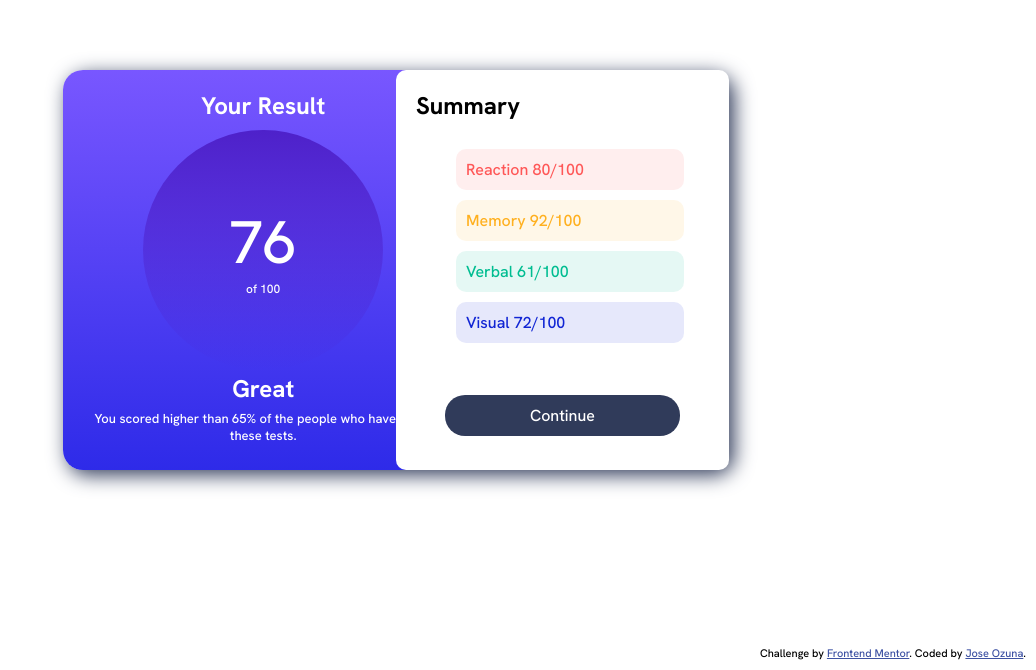
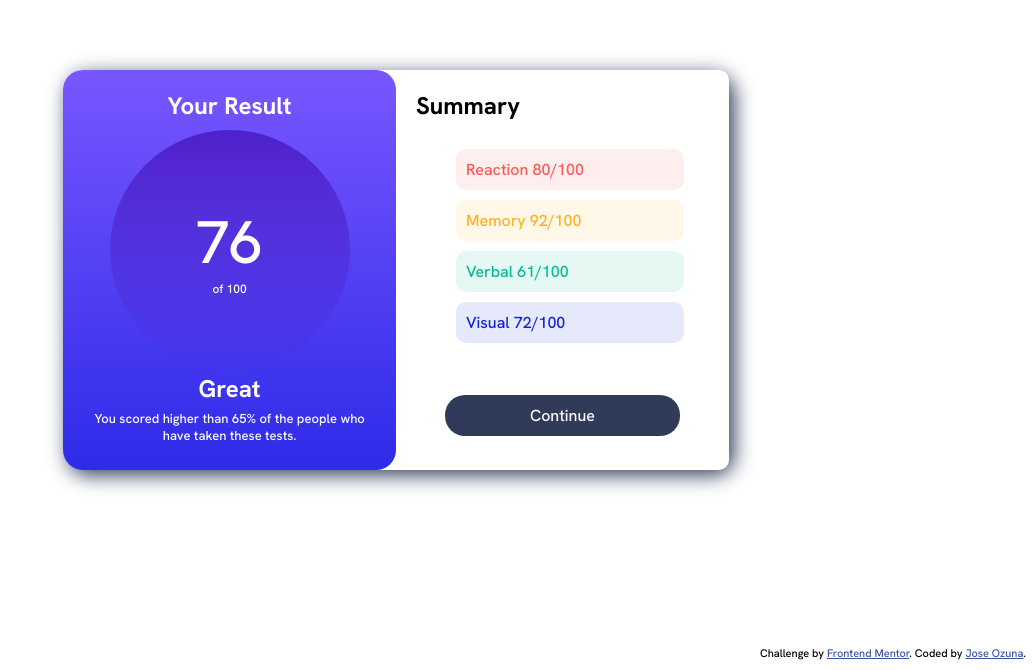
Before and after one commit to joseozuna48/results-summary-component, a plain HTML site: page index.html in a window 1280 px wide. Shown: the part 130-800 px from the top of the page, without its empty margins (244-1280 px from the left). Drawn offline with Linux system fonts and the light colour scheme.

Commit message:
Edited css files

```diff
--- a/index.css
+++ b/index.css
@@ -32,7 +32,6 @@
   }
 
 
-
   #card{
     display: flex;
     flex-direction: column;
@@ -43,15 +42,14 @@
 
   #results{
     display: grid;
-    /* row-gap: 50px; */
+
     padding: 20px;
     background-image: linear-gradient(hsl(252, 100%, 67%),hsl(241, 81%, 54%));
-    border-radius: 20px;
+    border-radius: 0 0 20px 20px;
     color: hsl(0, 0%, 100%);
     text-align: center;
 
     min-height: 50vh;
-    min-width: 50vh;
   }
 
   #circle{
@@ -60,7 +58,7 @@
     margin: auto;
     width: 30vh;
     padding: 10px;
-    border-radius: 50%;
+    border-radius:50%;
     background-image: linear-gradient(hsla(256, 72%, 46%, 1),hsla(241, 72%, 46%, 0));
     aspect-ratio: 1/1;
   }
@@ -125,6 +123,7 @@
   }
   #continue-btn:hover{
     cursor: pointer;
+    background-image: linear-gradient(hsla(256, 72%, 46%, 1),hsla(241, 72%, 46%, 0));
   }
 
   .attribution {
@@ -155,4 +154,8 @@
     height: 25rem;
   }
 
+  #results{
+    border-radius: 20px;
   }
+
+  }
```
